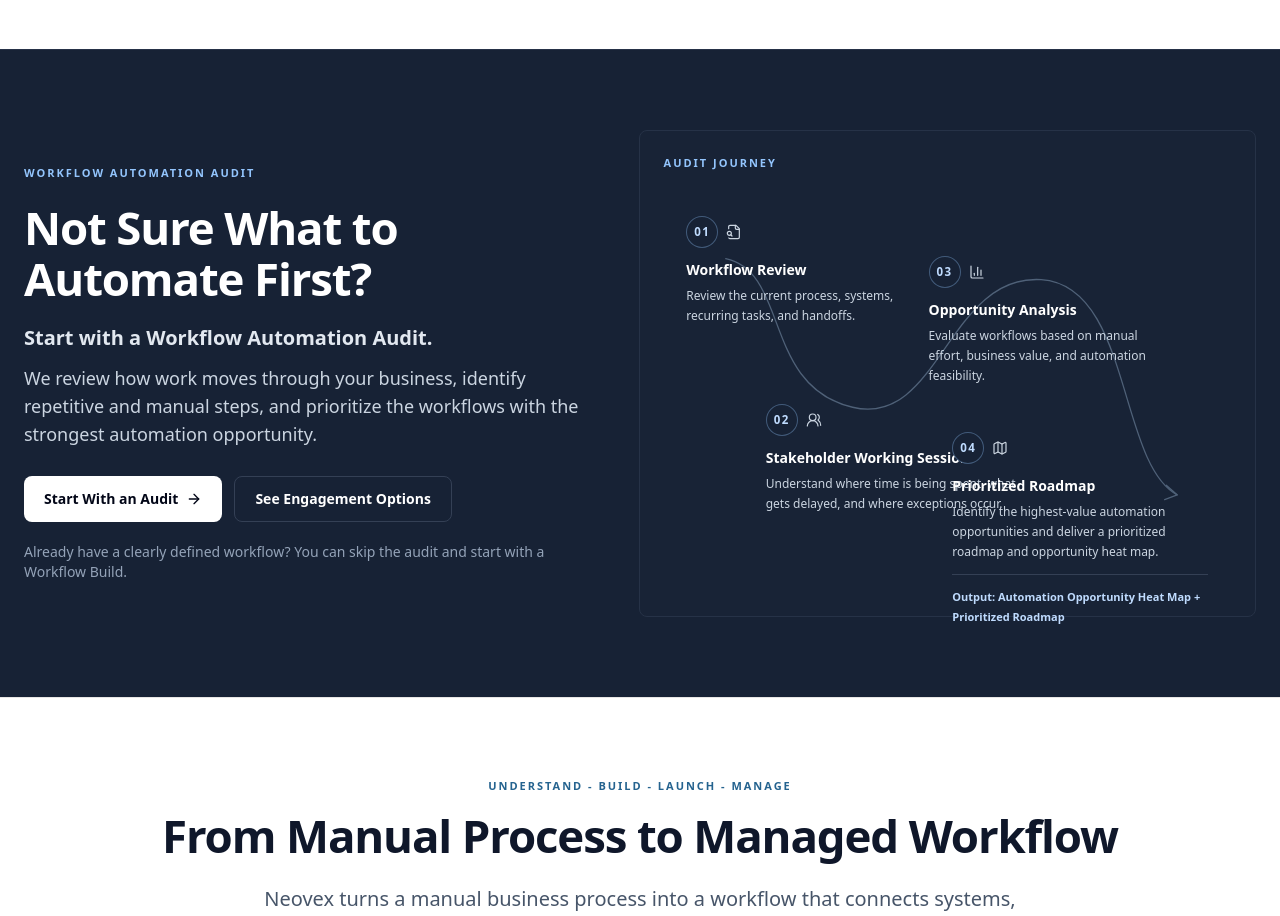
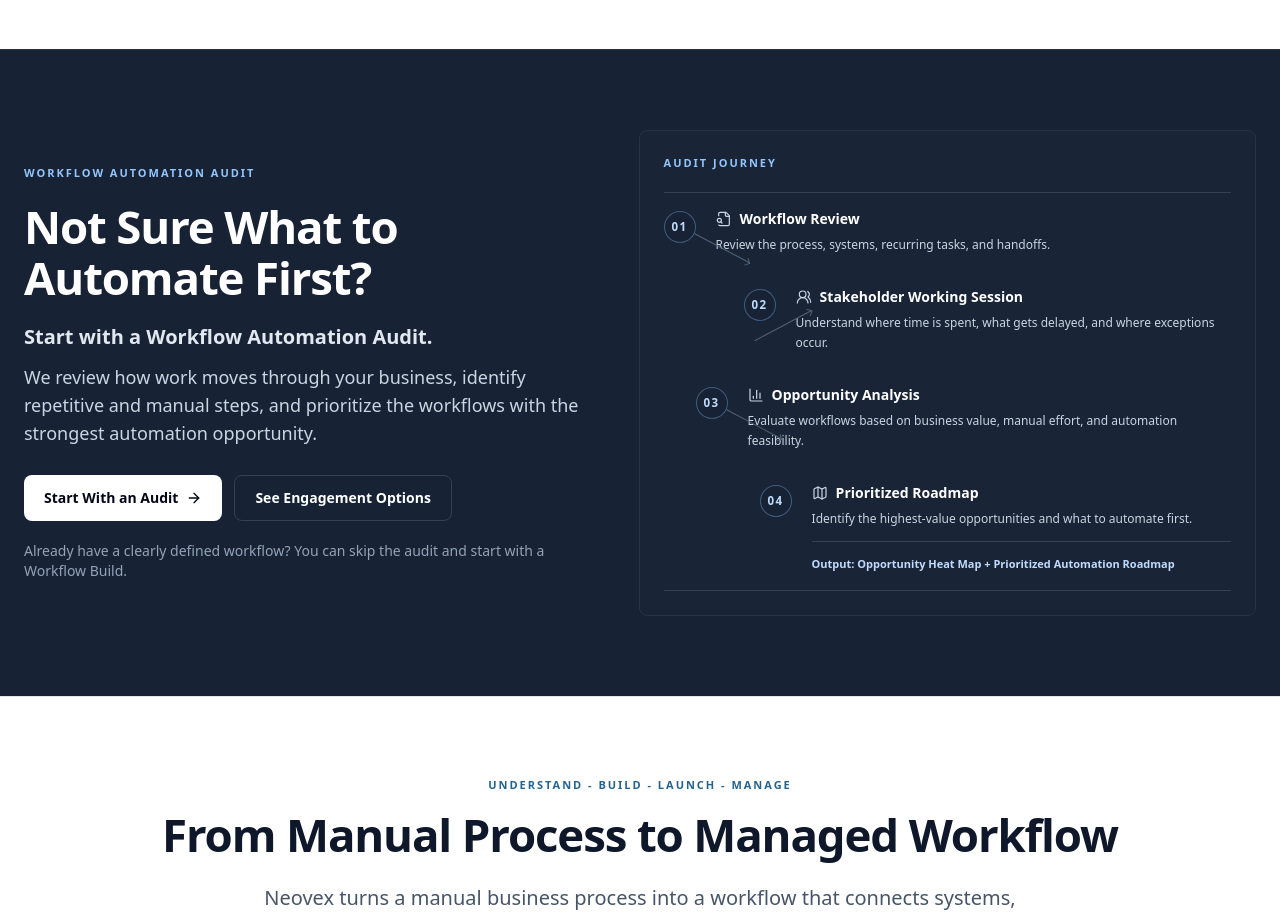
Before and after one commit to VVG-1/neovex-site, a React (Vite) app: page / in a window 1280 px wide. Shown: the part 2140-3056 px from the top of the page. Built offline with nearby package versions, Linux system fonts and the light colour scheme.

Commit message:
Refine audit journey diagram

```diff
--- a/src/components/WorkflowAudit.jsx
+++ b/src/components/WorkflowAudit.jsx
@@ -8,29 +8,29 @@ const auditSteps = [
     n: "01",
     Icon: FileSearch,
     title: "Workflow Review",
-    desc: "Review the current process, systems, recurring tasks, and handoffs.",
-    position: "left-[4%] top-[6%] max-w-[14rem]",
+    desc: "Review the process, systems, recurring tasks, and handoffs.",
+    offset: "lg:ml-0",
   },
   {
     n: "02",
     Icon: UsersRound,
     title: "Stakeholder Working Session",
-    desc: "Understand where time is being spent, what gets delayed, and where exceptions occur.",
-    position: "left-[18%] top-[53%] max-w-[17rem]",
+    desc: "Understand where time is spent, what gets delayed, and where exceptions occur.",
+    offset: "lg:ml-20",
   },
   {
     n: "03",
     Icon: BarChart3,
     title: "Opportunity Analysis",
-    desc: "Evaluate workflows based on manual effort, business value, and automation feasibility.",
-    position: "right-[11%] top-[16%] max-w-[15rem]",
+    desc: "Evaluate workflows based on business value, manual effort, and automation feasibility.",
+    offset: "lg:ml-8",
   },
   {
     n: "04",
     Icon: Map,
     title: "Prioritized Roadmap",
-    desc: "Identify the highest-value automation opportunities and deliver a prioritized roadmap and opportunity heat map.",
-    position: "right-[4%] top-[60%] max-w-[16rem]",
+    desc: "Identify the highest-value opportunities and what to automate first.",
+    offset: "lg:ml-24",
   },
 ];
 
@@ -82,70 +82,34 @@ export default function WorkflowAudit() {
 
 function AuditRoadmap() {
   return (
-    <div className="rounded-lg border border-[#263247] bg-[#1B2638]/55 p-5 md:p-6">
+    <div className="rounded-lg border border-[#263247] bg-[#1B2638]/45 p-5 md:p-6">
       <div className="text-[11px] font-semibold uppercase tracking-[0.18em] text-blue-300">
         Audit Journey
       </div>
 
-      <div className="relative mt-5 hidden min-h-[25rem] lg:block">
-        <svg
-          className="absolute inset-0 h-full w-full text-[#4f6178]"
-          viewBox="0 0 680 420"
-          fill="none"
-          preserveAspectRatio="none"
-          aria-hidden="true"
-        >
-          <path
-            d="M74 70 C150 84 118 204 226 226 C330 248 340 86 452 92 C560 98 544 285 615 318"
-            stroke="currentColor"
-            strokeWidth="1.5"
-            strokeLinecap="round"
-          />
-          <path
-            d="M602 308 L615 318 L600 323"
-            stroke="currentColor"
-            strokeWidth="1.5"
-            strokeLinecap="round"
-            strokeLinejoin="round"
-          />
-        </svg>
-
-        {auditSteps.map(({ n, Icon, title, desc, position }) => (
-          <div key={title} className={`absolute ${position}`}>
-            <div className="flex items-center gap-2">
-              <span className="grid h-8 w-8 place-items-center rounded-full border border-blue-300/35 bg-[#172235] text-[0.72rem] font-semibold tracking-[0.12em] text-blue-200">
-                {n}
-              </span>
-              <Icon className="h-4 w-4 text-slate-300" strokeWidth={1.8} aria-hidden="true" />
-            </div>
-
-            <h3 className="mt-3 text-sm font-semibold leading-5 text-white">
-              {title}
-            </h3>
-            <p className="mt-1.5 text-xs leading-5 text-slate-300">
-              {desc}
-            </p>
-
-            {n === "04" ? (
-              <p className="mt-3 border-t border-[#344055] pt-3 text-[11px] font-semibold leading-5 text-blue-200">
-                Output: Automation Opportunity Heat Map + Prioritized Roadmap
-              </p>
-            ) : null}
-          </div>
-        ))}
-      </div>
-
-      <ol className="mt-5 space-y-0 border-y border-[#344055] lg:hidden">
-        {auditSteps.map(({ n, Icon, title, desc }, index) => (
-          <li key={title} className={index === 0 ? "" : "border-t border-[#344055]"}>
-            <div className="grid grid-cols-[2.5rem_minmax(0,1fr)] gap-3 py-4">
-              <div className="pt-0.5">
-                <span className="grid h-8 w-8 place-items-center rounded-full border border-blue-300/35 bg-[#172235] text-[0.72rem] font-semibold tracking-[0.12em] text-blue-200">
+      <ol className="mt-5 max-w-2xl space-y-0 border-y border-[#344055]">
+        {auditSteps.map(({ n, Icon, title, desc, offset }, index) => (
+          <li key={title} className="relative">
+            <div className={`relative grid grid-cols-[2.5rem_minmax(0,1fr)] gap-3 py-4 ${offset}`}>
+              <div className="relative pt-0.5">
+                <span className="relative z-10 grid h-8 w-8 place-items-center rounded-full border border-blue-300/35 bg-[#172235] text-[0.72rem] font-semibold tracking-[0.12em] text-blue-200">
                   {n}
                 </span>
+
+                {index < auditSteps.length - 1 ? (
+                  <div
+                    className={[
+                      "pointer-events-none absolute left-4 top-9 h-10 w-16 border-t border-[#4f6178]",
+                      index === 1 ? "-rotate-[28deg]" : "rotate-[28deg]",
+                    ].join(" ")}
+                    aria-hidden="true"
+                  >
+                    <span className="absolute right-0 top-[-3px] h-1.5 w-1.5 rotate-45 border-r border-t border-[#4f6178]" />
+                  </div>
+                ) : null}
               </div>
 
-              <div>
+              <div className="min-w-0">
                 <div className="flex items-center gap-2">
                   <Icon className="h-4 w-4 text-slate-300" strokeWidth={1.8} aria-hidden="true" />
                   <h3 className="text-sm font-semibold leading-5 text-white">
@@ -157,7 +121,7 @@ function AuditRoadmap() {
                 </p>
                 {n === "04" ? (
                   <p className="mt-3 border-t border-[#344055] pt-3 text-[11px] font-semibold leading-5 text-blue-200">
-                    Output: Automation Opportunity Heat Map + Prioritized Roadmap
+                    Output: Opportunity Heat Map + Prioritized Automation Roadmap
                   </p>
                 ) : null}
               </div>
```
